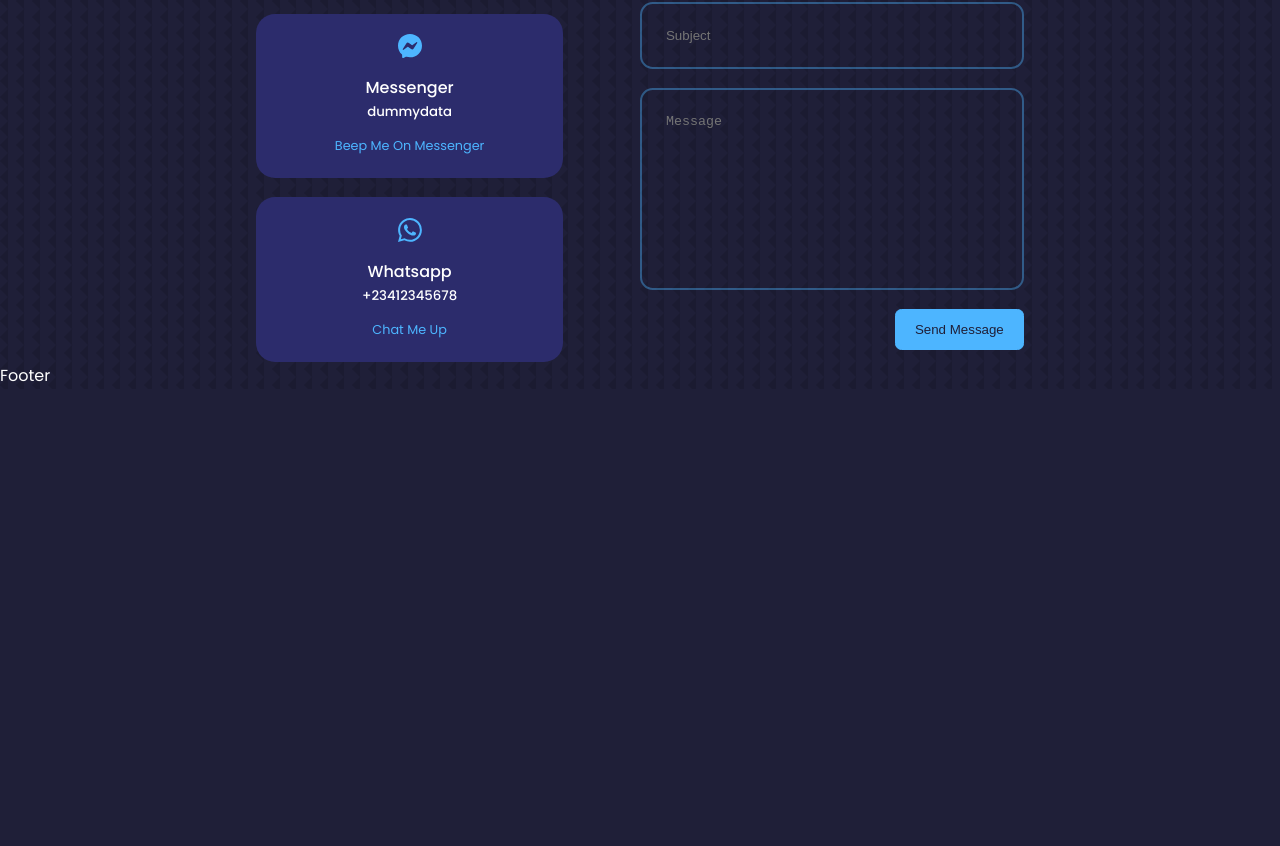
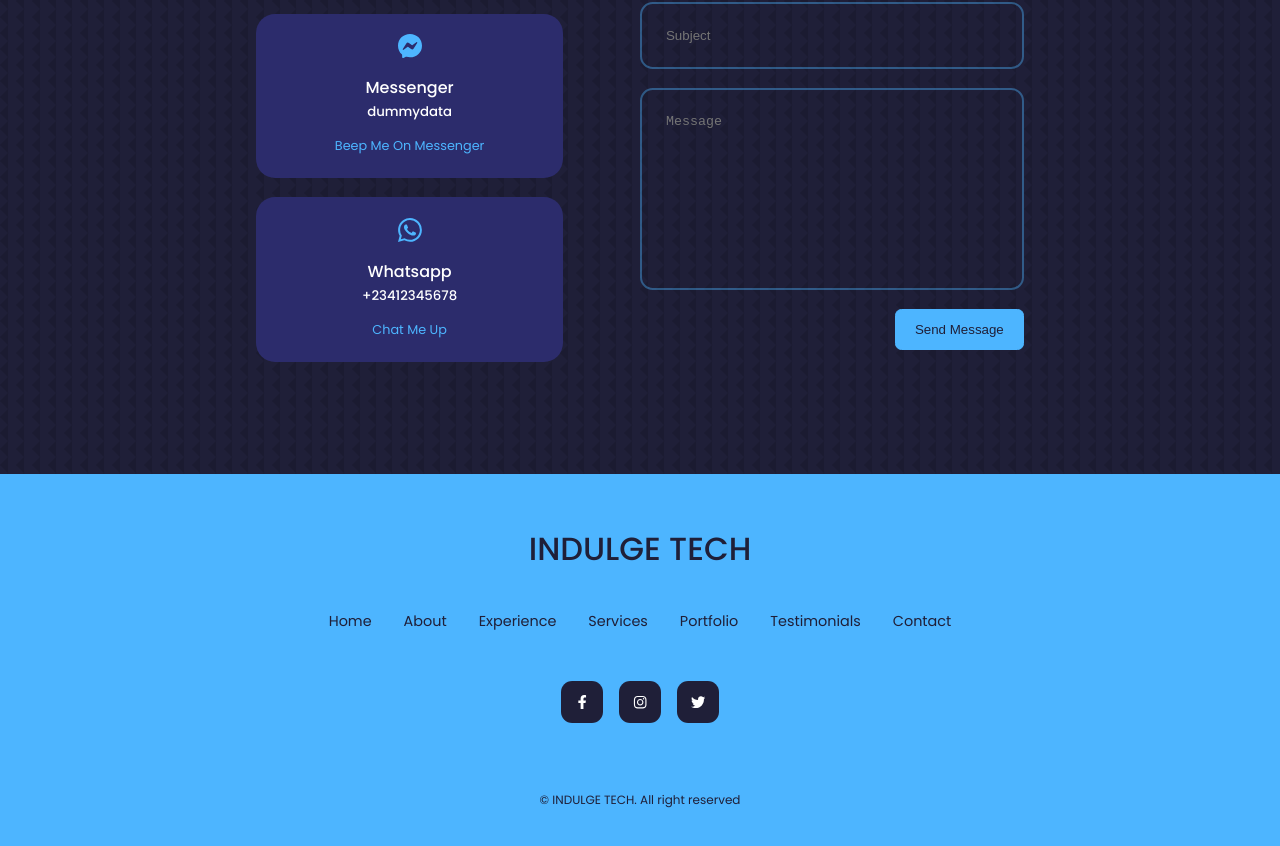
Before and after one commit to fabian-emmanuel/my-portfolio, a React (Create React App) app: page / in a window 1280 px wide. Shown: the part 5111-5957 px from the top of the page. Before the commit the page ends 5500 px from the top, so only its background shows below. Built offline with nearby package versions, Linux system fonts and the light colour scheme.

Commit message:
footer section/component

```diff
--- a/src/components/footer/Footer.jsx
+++ b/src/components/footer/Footer.jsx
@@ -1,10 +1,32 @@
 import "./footer.css"
+import {FaFacebookF, FaInstagram, FaTwitter} from "react-icons/fa";
 
 const Footer = () => {
   return(
-     <div>
-       Footer
-     </div>
+     <footer>
+       <a href={"#"} className="footer__logo">
+         INDULGE TECH
+       </a>
+       <ul className="permalinks">
+         <li><a href="#">Home</a></li>
+         <li><a href={"#about"}>About</a></li>
+         <li><a href={"#experience"}>Experience</a></li>
+         <li><a href={"#services"}>Services</a></li>
+         <li><a href={"#portfolio"}>Portfolio</a></li>
+         <li><a href={"#testimonials"}>Testimonials</a></li>
+         <li><a href={"#contact"}>Contact</a></li>
+       </ul>
+
+       <div className="footer__socials">
+         <a href={"https://facebook.com"}><FaFacebookF/></a>
+         <a href={"https://instagram.com"}><FaInstagram/></a>
+         <a href={"https://twitter.com"}><FaTwitter/></a>
+       </div>
+
+       <div className="footer__copyright">
+         <small>&copy; INDULGE TECH. All right reserved </small>
+       </div>
+     </footer>
   )
 };
 
--- a/src/components/footer/footer.css
+++ b/src/components/footer/footer.css
@@ -0,0 +1,64 @@
+footer{
+    background: var(--color-primary);
+    padding: 3rem 0;
+    text-align: center;
+    font-size: 0.9rem;
+    margin-top: 7rem;
+}
+
+footer a{
+    color: var(--color-bg);
+}
+
+.footer__logo{
+    font-size: 2rem;
+    font-weight: 500;
+    margin-bottom: 2rem;
+    display: inline-block;
+}
+
+.permalinks{
+    display: flex;
+    flex-wrap: wrap;
+    justify-content: center;
+    gap: 2rem;
+    margin: 0 auto 3rem;
+}
+
+.footer__socials{
+    display: flex;
+    justify-content: center;
+    gap: 1rem;
+    margin-bottom: 4rem;
+}
+
+.footer__socials a{
+    background: var(--color-bg);
+    color: var(--color-white);
+    padding: 0.8rem;
+    border-radius: 0.7rem;
+    display: flex;
+    border: 1px solid transparent;
+}
+
+.footer__socials a:hover{
+    background: transparent;
+    color: var(--color-bg);
+    border-color: var(--color-bg-variant);
+}
+.footer__copyright{
+    margin-bottom: 4rem;
+    color: var(--color-bg);
+}
+
+/* =================== Media Queries - Small devices ======================= */
+@media screen and (max-width: 600px){
+     .permalinks{
+         flex-direction: column;
+         gap: 1.5rem;
+     }
+    .footer__socials{
+        margin-bottom: 2.6rem;
+    }
+}
+/* =================== ====== ======================= */
```
Also changed, not shown: src/components/contact/contact_data.js (renamed from src/components/contact/contact_data.jsx).
